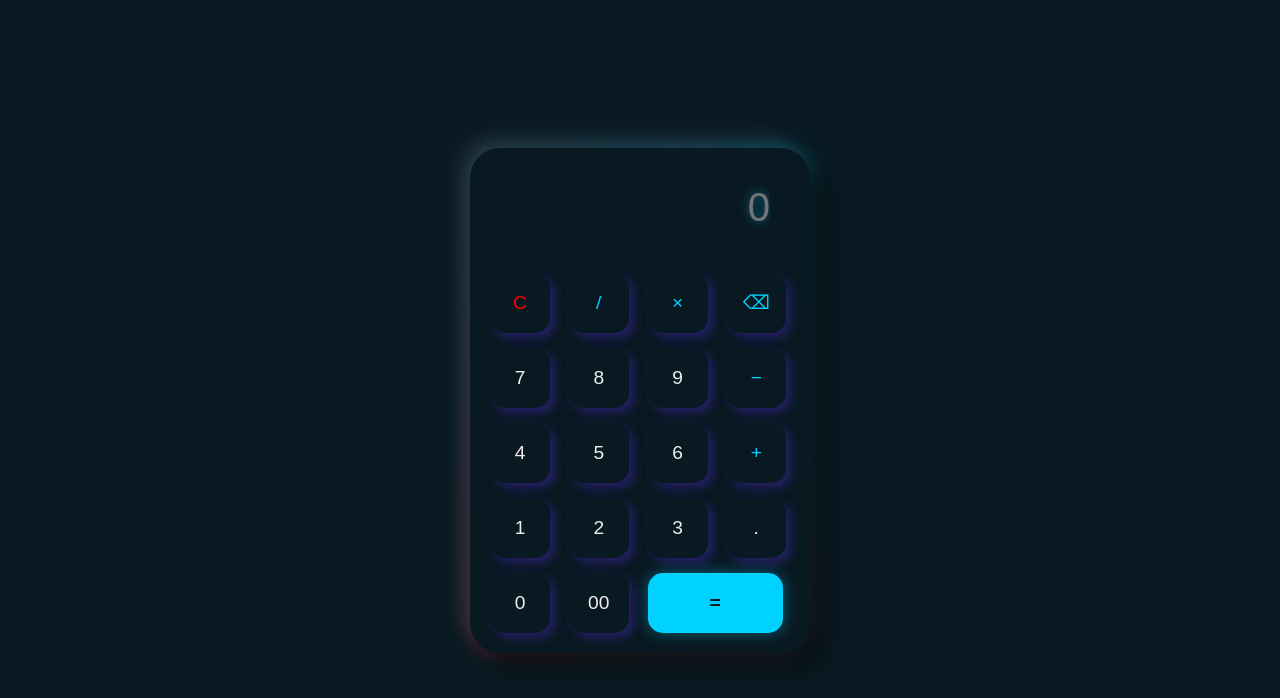
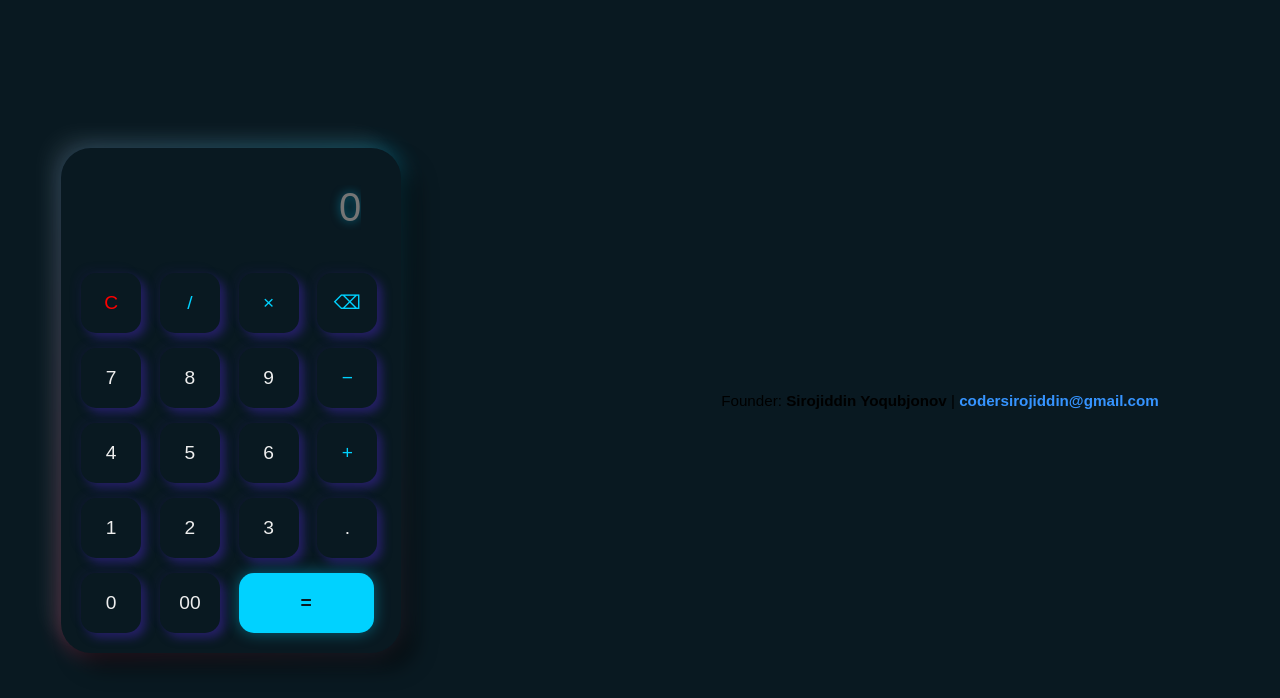
Before and after one commit to codersirojiddin/calculator, a plain HTML site: page index.html in a window 1280 px wide. Drawn offline with Linux system fonts and the light colour scheme.

Commit message:
Update index.html

```diff
--- a/index.html
+++ b/index.html
@@ -150,6 +150,42 @@
             <button class="equal" onclick="calculate()">=</button>
         </div>
     </div>
+    <footer style="
+    margin-left: 260px;
+    padding: 30px 60px;
+    background-color: var(--footer-bg);
+    border-top: 1px solid var(--border);
+    display: flex;
+    justify-content: center;
+    align-items: center;
+    text-align: center;
+    transition: all 0.2s ease;
+">
+    <div class="footer-info" style="
+        color: var(--text-muted);
+        font-size: 0.95rem;
+        font-weight: 500;
+        font-family: 'Plus Jakarta Sans', sans-serif;
+    ">
+        Founder: <strong style="color: var(--accent);">Sirojiddin Yoqubjonov</strong> |
+        <a href="mailto:codersirojiddin@gmail.com" style="
+            color: #3694ff;
+            text-decoration: none;
+            font-weight: 700;
+        ">codersirojiddin@gmail.com</a>
+    </div>
+</footer>
+
+<style>
+    /* Mobil qurilmalar uchun moslashuvchanlik (Responsive) */
+    @media (max-width: 900px) {
+        footer {
+            margin-left: 80px !important;
+            padding: 20px !important;
+            flex-direction: column;
+        }
+    }
+</style>
 
     <script>
         const display = document.getElementById('display');
```
